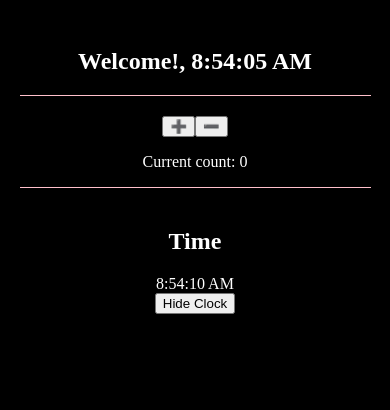
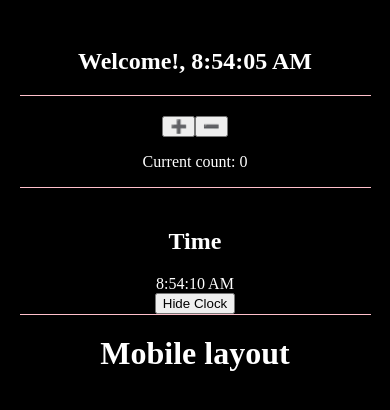
Before and after one commit to Fernando-Herrero/useEffect-react, a React (Vite) app: page / in a window 390 px wide. Shown: the top 410 px of the page. Built offline with nearby package versions, Linux system fonts and the light colour scheme.

Commit message:
add ResponsiveLabel component to see resizing window

```diff
--- a/src/App.jsx
+++ b/src/App.jsx
@@ -3,6 +3,7 @@ import "./App.css";
 import { AutoRefreshingClock } from "./components/AutoRefreshingClock/AutoRefreshingClock";
 import { CounterPreview } from "./components/CounterPreview/CounterPreview";
 import { WelcomeMessage } from "./components/WelcomeMessage/WelcomeMessage";
+import { ResponsiveLabel } from "./components/ResponsiveLabel/ResponsiveLabel";
 
 export const App = () => {
 	const [showClock, setShowCLock] = useState(true);
@@ -20,6 +21,7 @@ export const App = () => {
 					{showClock ? "Hide Clock" : "Show Clock"}
 				</button>
 			</div>
+			<ResponsiveLabel />
 		</div>
 	);
 };
--- /dev/null
+++ b/src/components/ResponsiveLabel/ResponsiveLabel.jsx
@@ -0,0 +1,25 @@
+import { useEffect, useState } from "react";
+
+export const ResponsiveLabel = () => {
+	const [resize, setResize] = useState("");
+
+	const handleResize = () => {
+		console.log("Resizing width", window.innerWidth);
+
+		if (window.innerWidth < 768) setResize("Mobile layout");
+		else setResize("Desktop layaout");
+	};
+
+	useEffect(() => {
+		handleResize();
+
+		window.addEventListener("resize", handleResize);
+
+		return () => {
+			console.log("Shutting down");
+			window.removeEventListener("resize", handleResize);
+		};
+	}, []);
+
+	return <h1>{resize}</h1>;
+};
```
